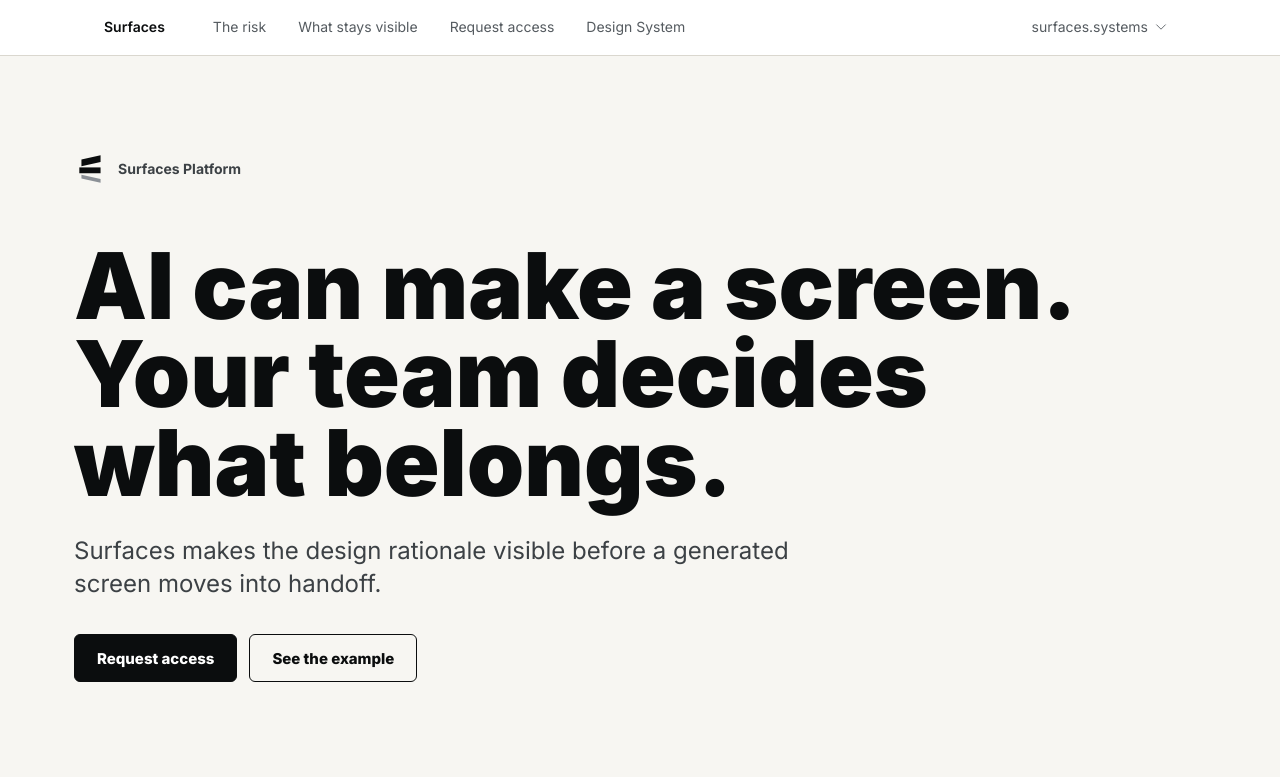
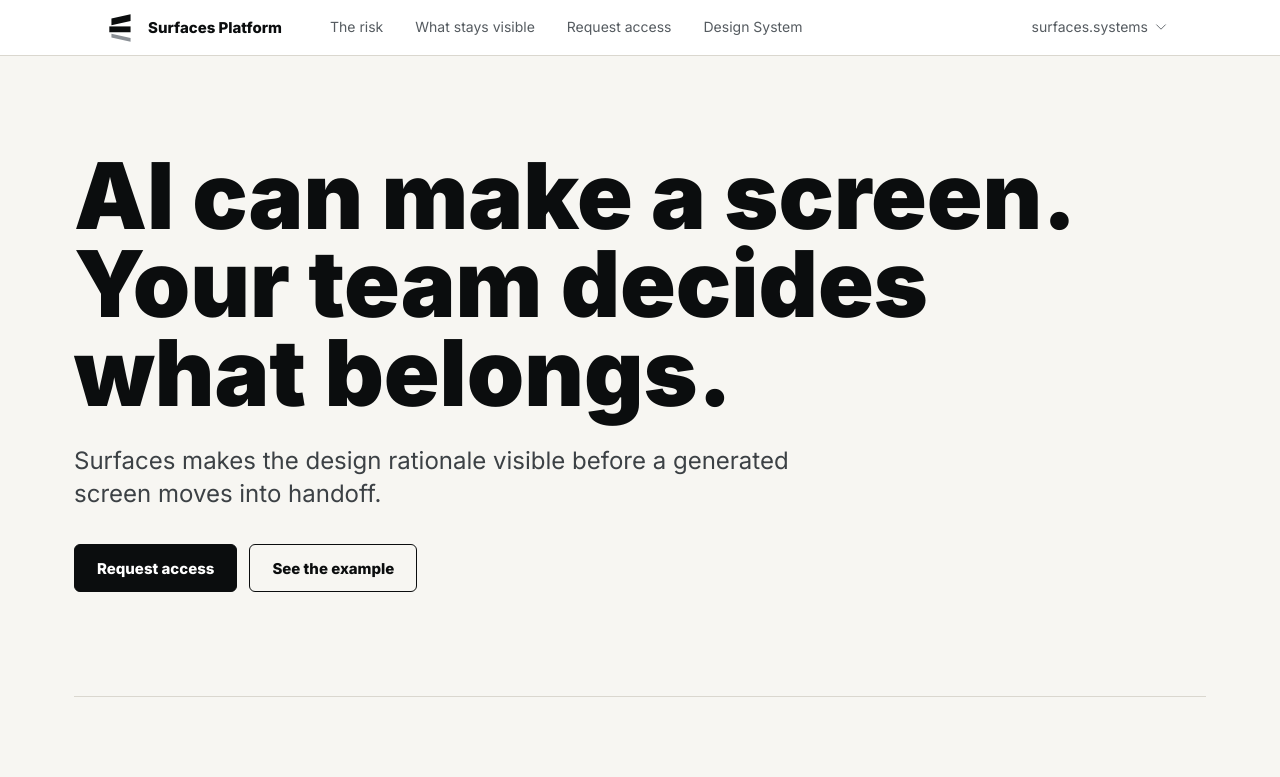
Before and after one commit to Surfaces-Platform/surfaces-webapps, a Next.js app in the folder apps/surfaces-web/: page / in a window 1280 px wide. Shown: the top 777 px of the page. Built offline with nearby package versions, Linux system fonts and the light colour scheme.

Commit message:
Scale Surfaces header brand

```diff
--- a/apps/surfaces-web/app/globals.css
+++ b/apps/surfaces-web/app/globals.css
@@ -87,27 +87,6 @@ body {
 .preview-hero {
   min-height: 640px;
   padding: 96px 0 104px;
-}
-
-.preview-brand-row {
-  display: inline-flex;
-  align-items: center;
-  gap: 10px;
-  margin-bottom: 56px;
-  color: var(--sp-color-graphite);
-  font-size: 14px;
-  font-weight: 700;
-}
-
-.preview-brand-mark {
-  width: 34px;
-  height: 34px;
-  fill: var(--sp-color-ink);
-  flex: 0 0 auto;
-}
-
-.preview-brand-mark-muted {
-  fill: var(--sp-color-ash);
 }
 
 .preview-hero h1,
@@ -364,10 +343,6 @@ body {
     padding: 72px 0 84px;
   }
 
-  .preview-brand-row {
-    margin-bottom: 38px;
-  }
-
   .preview-hero h1 {
     font-size: 64px;
   }
--- a/apps/surfaces-web/app/page.tsx
+++ b/apps/surfaces-web/app/page.tsx
@@ -83,14 +83,6 @@ export default function Home() {
 
       <main id="top" className="preview-container" data-contract="page-container">
         <section className="preview-hero" data-contract-section="landing.hero">
-          <div className="preview-brand-row" aria-hidden="true">
-            <svg className="preview-brand-mark" viewBox="0 0 64 64" focusable="false">
-              <polygon points="14,14 50,6 50,19 14,27" />
-              <polygon points="10,29 50,29 50,40 10,40" />
-              <polygon className="preview-brand-mark-muted" points="14,43 50,51 50,58 14,50" />
-            </svg>
-            <span>Surfaces Platform</span>
-          </div>
           <h1>AI can make a screen. Your team decides what belongs.</h1>
           <p className="preview-lead">
             Surfaces makes the design rationale visible before a generated screen moves into
--- a/packages/ui/src/components/Navigation.tsx
+++ b/packages/ui/src/components/Navigation.tsx
@@ -319,7 +319,7 @@ export default function Navigation({
 
   // System identifier display name
   const identifiers: Record<NavigationSurfaceId, string> = {
-    surfaces: 'Surfaces',
+    surfaces: 'Surfaces Platform',
     surfaceops: 'surfaceops',
     interfacectl: 'interfacectl',
     'surfaces-dev': 'surfaces.dev',
@@ -363,13 +363,33 @@ export default function Navigation({
           <a
             href="/"
             style={{
-              fontSize: '14px',
-              fontWeight: 600,
+              display: 'inline-flex',
+              alignItems: 'center',
+              gap: currentSurface === 'surfaces' ? '10px' : undefined,
+              minHeight: '44px',
+              fontSize: currentSurface === 'surfaces' ? '15px' : '14px',
+              fontWeight: currentSurface === 'surfaces' ? 750 : 600,
               color: activeTheme.text,
               textDecoration: 'none',
               fontFamily: usesMonoFont ? 'JetBrains Mono, monospace' : 'Inter, sans-serif'
             }}
           >
+            {currentSurface === 'surfaces' ? (
+              <svg
+                width="34"
+                height="34"
+                viewBox="0 0 64 64"
+                aria-hidden="true"
+                focusable="false"
+                style={{ display: 'block', flex: '0 0 auto' }}
+              >
+                <g shapeRendering="geometricPrecision">
+                  <polygon points="14,14 50,6 50,19 14,27" fill={activeTheme.text} />
+                  <polygon points="10,29 50,29 50,40 10,40" fill={activeTheme.text} />
+                  <polygon points="14,43 50,51 50,58 14,50" fill={theme === 'dark' ? '#DAD7CF' : '#8B9096'} />
+                </g>
+              </svg>
+            ) : null}
             {identifiers[currentSurface]}
           </a>
 
```
